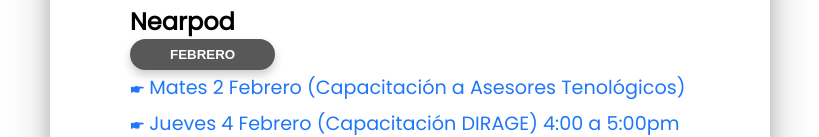
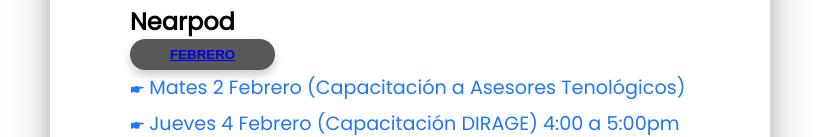
Before and after one commit to coordinadortecnologico/capacitacion, a plain HTML site: page index.html in a window 1280 px wide. Shown: the part 191-328 px from the top of the page, without its empty margins (230-1049 px from the left). Drawn offline with Linux system fonts and the light colour scheme.

Commit message:
Update index.html

```diff
--- a/index.html
+++ b/index.html
@@ -20,7 +20,7 @@
 			<div class="info">
 				<h1 class="title">Nearpod</h1>
 
-					<button class="	active">FEBRERO</button>
+					<button class="	active"><a href="https://drive.google.com/drive/folders/1wCrozlSqPUqm5stjF6eHKHWi5Aikq8k0?usp=sharing" target="_blank">FEBRERO</a></button>
 
 
 				<h3> &#128413; Mates 2 Febrero (Capacitación a Asesores Tenológicos)</h3>
```
